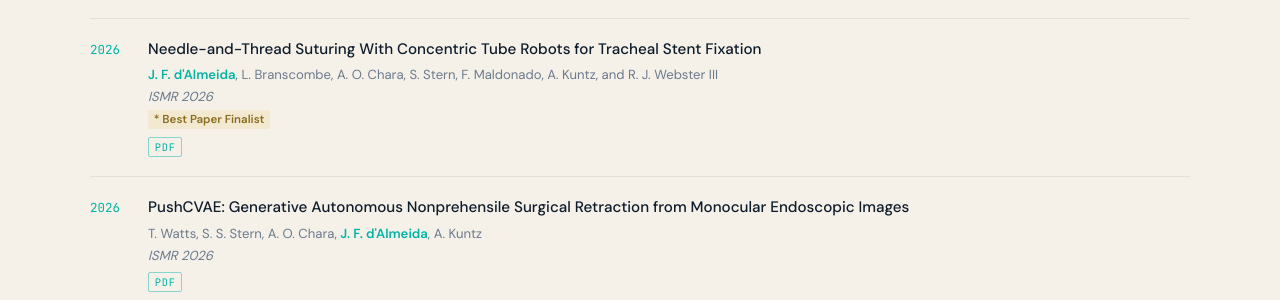
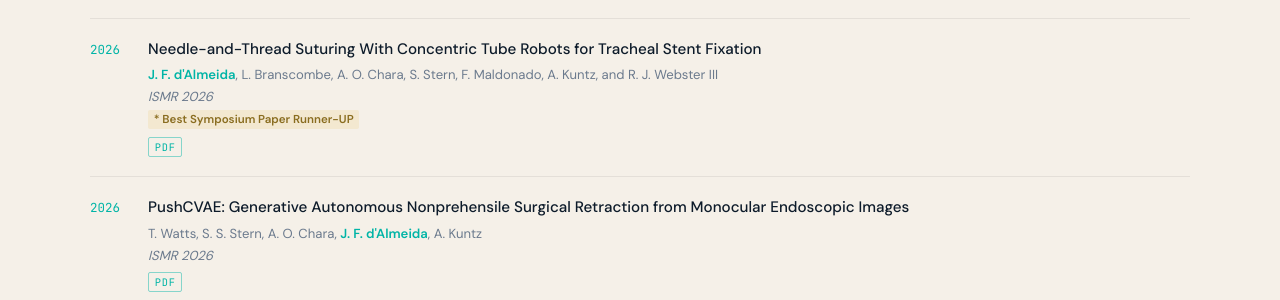
Before and after one commit to jessedalmeida/jessedalmeida.github.io, a Jekyll site: the page built from index.html, in a window 1280 px wide and 900 px high, scrolled down 4275 px. Shown: the part 148-448 px from the top of the window. Built offline with Jekyll 4.4.1, drawn with Linux system fonts in a browser that asks for light colours.

Commit message:
Update publications.yml

```diff
--- a/_data/publications.yml
+++ b/_data/publications.yml
@@ -113,7 +113,7 @@
     We present a teleoperated suturing system for tracheal stent fixation using concentric tube robots, demonstrating precise needle control and secure fixation in a validated airway phantom.
   featured_media_type: video
   featured_media_url: "assets/videos/dalmeida_ismr2026_demo.mp4"
-  note: "* Best Paper Finalist"
+  note: "* Best Symposium Paper Runner-UP"
 
 - key: watts_ismr2026_pushcvae
   year: "2026"
```
